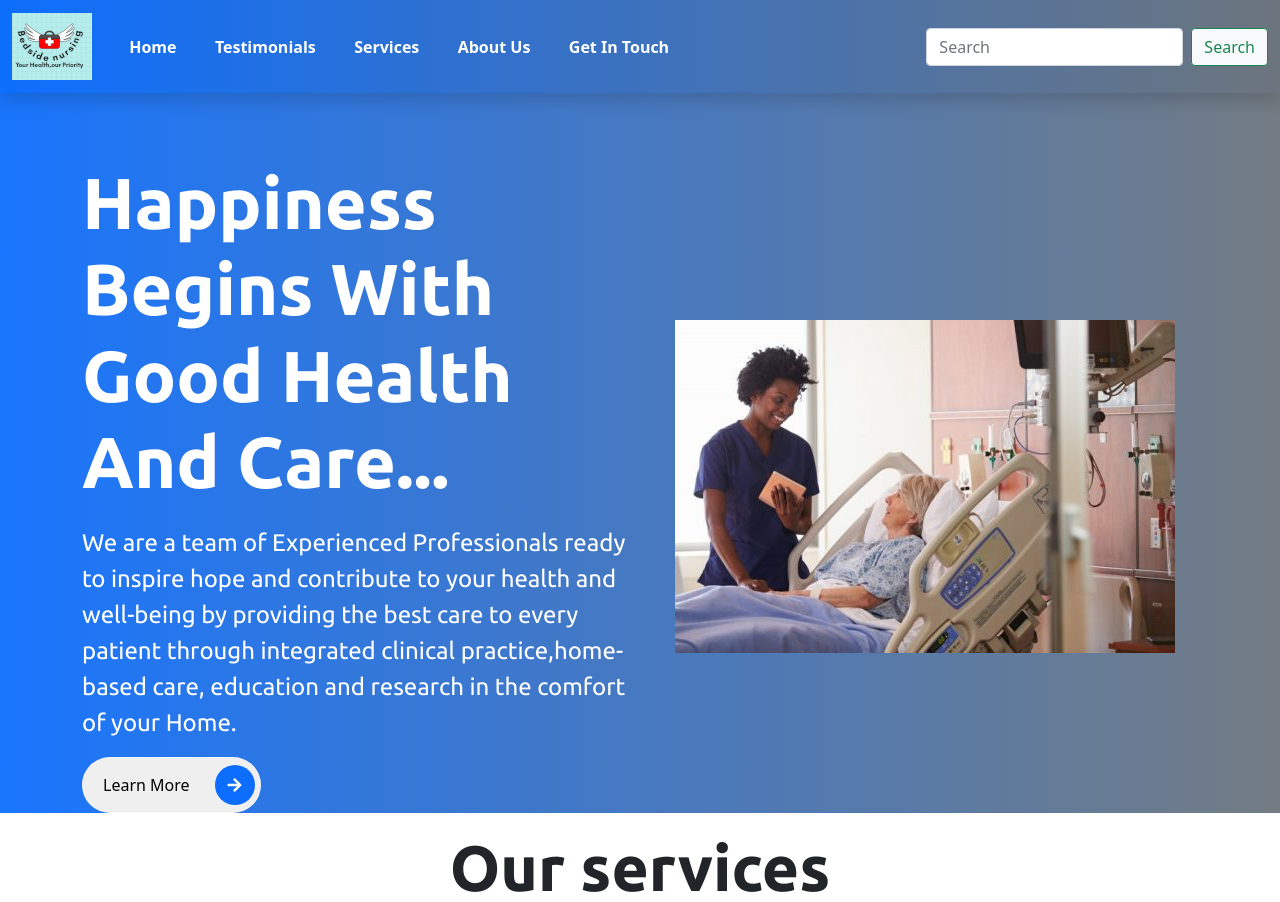
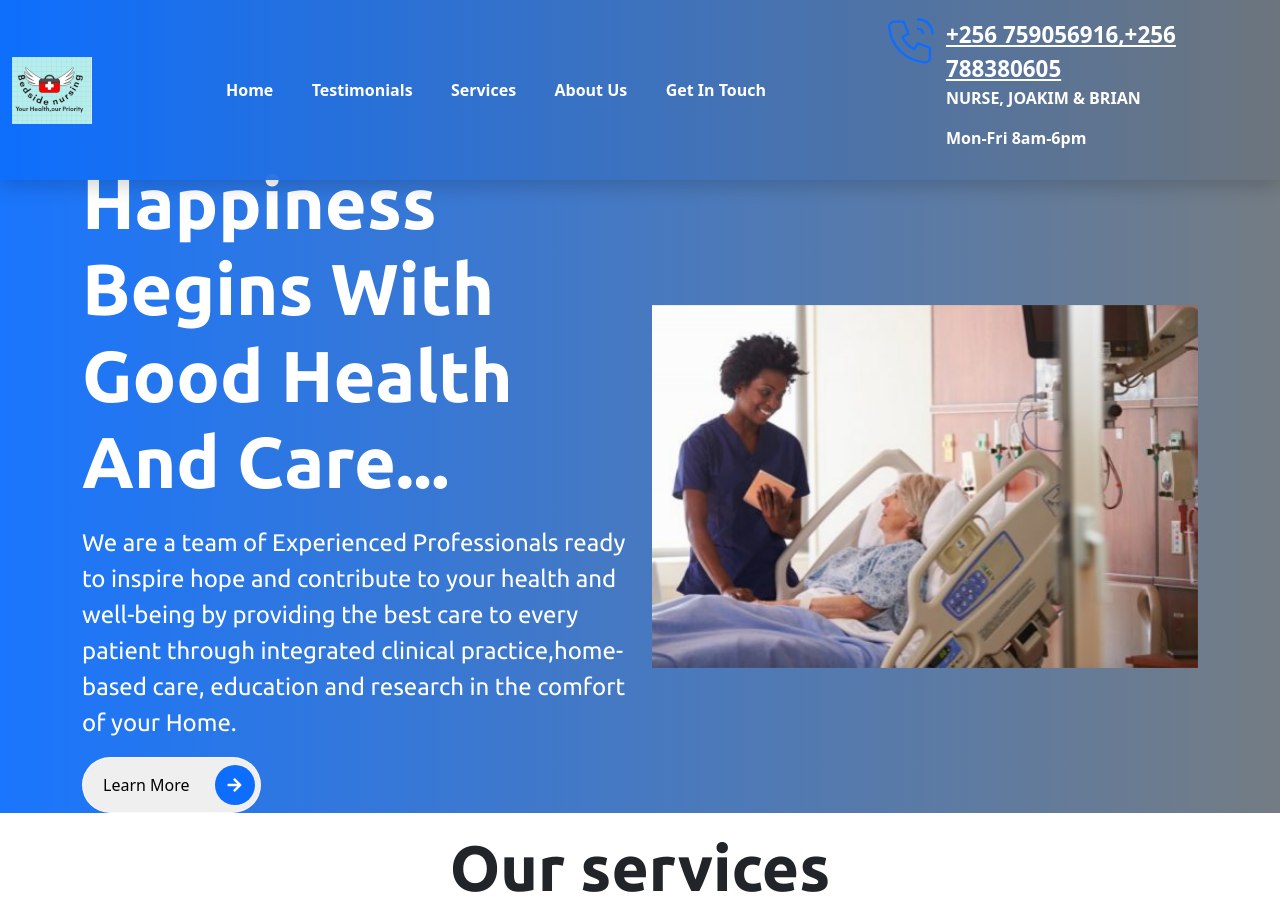
Before and after one commit to jona42-ui/bedside, a Django app: page / in a window 1280 px wide. Shown: the top 902 px of the page. Run offline with Django 3.2, Linux system fonts and the light colour scheme; some libraries are stand-ins or nearby versions.

Commit message:
another update

```diff
--- a/base/templates/home/about.html
+++ b/base/templates/home/about.html
@@ -2,13 +2,13 @@
 {% load static %}
 {% block body %}
     <!-- START THE CONTENT FOR THE SERVICES  -->
-       <div class="container" id="home-based">
+       <div class="container mt-5" id="home-based">
          <!-- STRAT more about us/profile  -->
          <div class="row">
            <div class="col-lg-6 col-md-6 col-sm-12 col-xs-12 services mt-2">
              <div class="services__content">
                <i class="d-block fas fa-home"></i>
-               <h3 class="display-3--title mt-3">Providing Quick And Personalised Professional Home-based Services</h3>
+               <h3 class="display-3--title mt-5">Providing Quick And Personalised Professional Home-based Services</h3>
                <p class="lh-lg">Ever since the pandemic started, as health facilities are constrained due to the overwhelming numbers and the risk of contracting contagious diseases, the Ministry of Health(MOH) has provided an option that Home-Based care
                    is the safest method to care for all patients and all vulnerables(Above 60years). In periods where safety is key and our communities lack Affordable High Quality Home-Based Care, we come as an experirnced team to render the due service.
                    It is on this premise that our team & expertise has consistently grown and assisted hundreds of seniors & home-based patients over the years to access quality health care in with respect and dignity. To this day, our team focuses on promoting
@@ -20,7 +20,7 @@
                  </span>
                </button> </div>
            </div>
-           <div class="col-lg-6 col-md-6 col-sm-12 col-xs-12 services mt-4 text-end">
+           <div class="col-lg-6 col-md-6 col-sm-12 col-xs-12 services mt-5 text-end">
              <div class="services__pic">
                <img src="{% static 'images/services/service1.jpeg' %}" alt="home care illustartion" class="img-fluid ">
                <img src="{% static 'images/services/service1.jpeg' %}" alt="home care illustartion" class="img-fluid ">
--- a/base/templates/home/contact.html
+++ b/base/templates/home/contact.html
@@ -7,7 +7,7 @@
 <section id="contact" class="get-started pt-11">
     <div class="container">
       <div class="row text-center">
-        <h1 class="display-3 fw-bold textcapitalize pt-5 text-white">Let Us Care, Dear</h1>
+        <h1 class="display-3 fw-bold textcapitalize pt-5 mt-5 text-white">Let Us Care, Dear</h1>
         <hr style="height: 3px;width: 100px;color: purple;" class="mx-auto">
         <p class="lh-lg tex text-white">
           Fill out the form below for a quick and urgent response.
--- a/base/templates/home/index.html
+++ b/base/templates/home/index.html
@@ -20,7 +20,7 @@
 
                       <button type="button" class="rounded-pill btn-rounded">Learn More
                         <span>
-                            <a href="{% url 'base:about' %}"><i class="fas fa-arrow-right"></i></a>
+                            <a href="{% url 'base:about' %}" tabindex="-1" aria-disabled="true"><i class="fas fa-arrow-right"></i></a>
                         </span>
                       </button>
 
@@ -29,22 +29,19 @@
                   <div class="col-md-6 intros">
                       <div class="bacground text-center data-aos="fade-right"">
                           {% comment %} <img src="{% static 'images/beside.jpg' %}" alt="intro image" class="img-fluid"> {% endcomment %}
-                          <div id="carouselExampleSlidesOnly" class="carousel slide" data-ride="carousel">
+                          <div id="carouselExampleSlidesOnly" class="carousel slide" data-bs-ride="carousel">
                             <div class="carousel-inner">
                               <div class="carousel-item active">
-                                <img src="{% static 'images/beside.jpg' %}" alt="intro image" class="img-fluid">
+                                <img src="{% static 'images/beside.jpg' %}" class="d-block w-100" alt="first">
                               </div>
                               <div class="carousel-item">
-                                <img class="d-block w-100 img-fluid" src="{% static 'images/index.jpeg' %}" alt="First slide">
+                                <img src="{% static 'images/index2.jpeg' %}" class="d-block w-100" alt="second">
                               </div>
                               <div class="carousel-item">
-                                <img class="d-block w-100 img-fluid" src="{% static 'images/index2.jpeg' %}" alt="Second slide">
+                                <img src="{% static 'images/index3.jpeg' %}" class="d-block w-100" alt="tird">
                               </div>
                               <div class="carousel-item">
-                                <img class="d-block w-100" src="{% static 'images/index3.jpeg' %}" alt="Third slide">
-                              </div>
-                              <div class="carousel-item">
-                                <img class="d-block w-100" src="{% static 'images/index4.jpeg' %}" alt="fourth slide">
+                                <img src="{% static 'images/index4.jpeg' %}" class="d-block w-100" alt="fourth">
                               </div>
                             </div>
                           </div>
--- a/base/templates/partials/_navbar.html
+++ b/base/templates/partials/_navbar.html
@@ -10,7 +10,7 @@
             <span class="navbar-toggler-icon"></span>
           </button>
           <div class="collapse navbar-collapse justify-content-end" id="navbarScroll">
-            <ul class="navbar-nav me-auto my-2 my-lg-0 navbar-nav-scroll" style="--bs-scroll-height: 100px;">
+            <ul class="navbar-nav me-auto my-2 my-lg-0 navbar-nav-scroll ms-auto" style="--bs-scroll-height: 100px;">
               <li class="nav-item">
                 <a class="nav-link active" aria-current="page" href="{% url 'base:index' %}">Home</a>
               </li>
@@ -27,10 +27,25 @@
                 <a class="nav-link" href="{% url 'base:contact' %}" tabindex="-1" aria-disabled="true">Get In Touch</a>
               </li>
             </ul>
-            <form class="d-flex">
+            {% comment %} <form class="d-flex">
               <input class="form-control me-2" type="search" placeholder="Search" aria-label="Search">
               <button class="btn btn-outline-success bg-light" type="submit">Search</button>
-            </form>
+            </form> {% endcomment %}
+            <div class="col-md-4 col-lg-4 contact-box pt-1 d-md-block d-lg-flex d-sm-flex">
+              <div class="contact-box__icon">
+                <svg xmlns="http://www.w3.org/2000/svg" class="icon icon-tabler icon-tabler-phone-call"  viewBox="0 0 24 24" stroke-width="1"  fill="none" stroke-linecap="round" stroke-linejoin="round">
+                  <path stroke="none" d="M0 0h24v24H0z" fill="none"/>
+                  <path d="M5 4h4l2 5l-2.5 1.5a11 11 0 0 0 5 5l1.5 -2.5l5 2v4a2 2 0 0 1 -2 2a16 16 0 0 1 -15 -15a2 2 0 0 1 2 -2" />
+                  <path d="M15 7a2 2 0 0 1 2 2" />
+                  <path d="M15 3a6 6 0 0 1 6 6" />
+                </svg>
+              </div>
+              <div class="contact-box__info">
+                <a href="" class="contact-box__info--title">+256 759056916,+256 788380605</a>
+                <p class="contact-box__info--subtitle text-white">NURSE, JOAKIM & BRIAN</p>
+                <p class="contact-box__info--subtitle text-white">Mon-Fri 8am-6pm</p>
+              </div>
+            </div>
           </div>
         </div>
       </nav>
```
Also changed, not shown: base/migrations/0003_auto_20211227_1506.py (added), bedside.db, bedside/assets/images/logo2.jpeg (added), bedside/assets/images/logo3.jpeg (added), bedside/assets/images/logo4.png (added).
